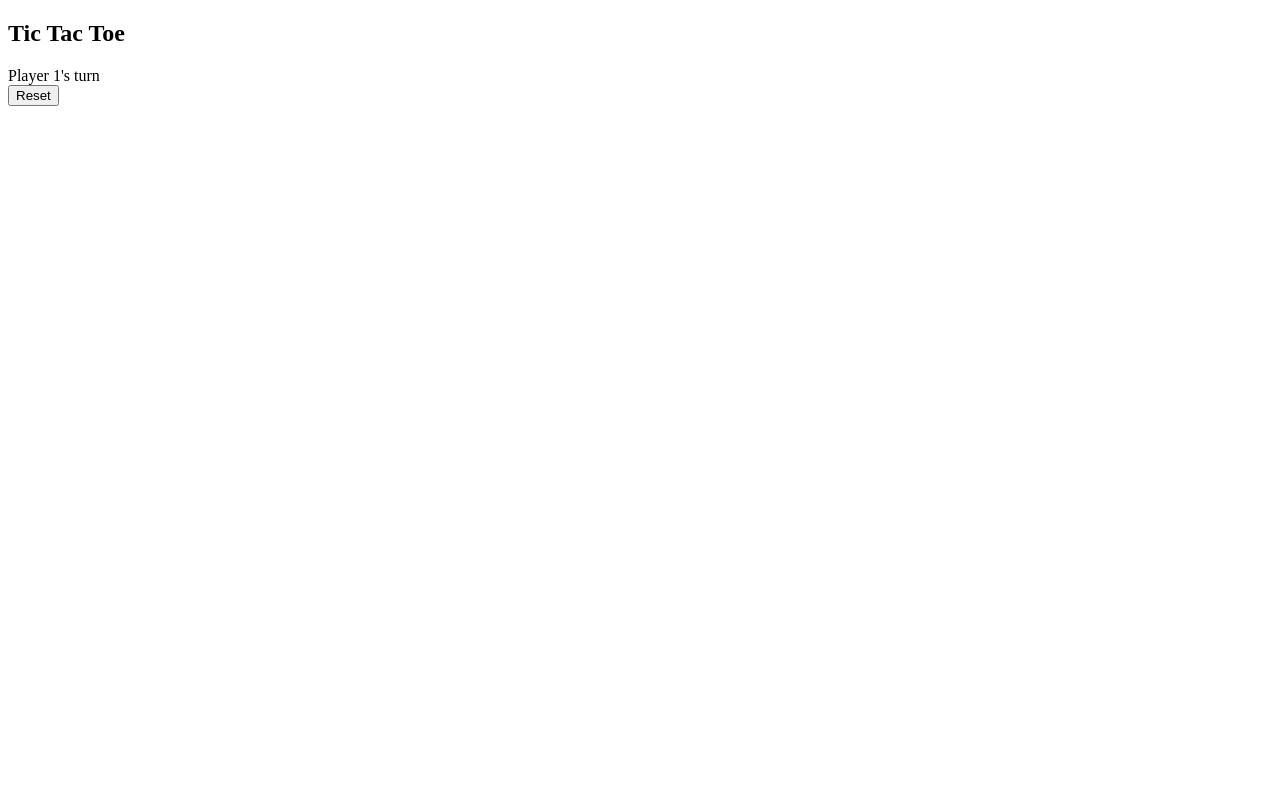
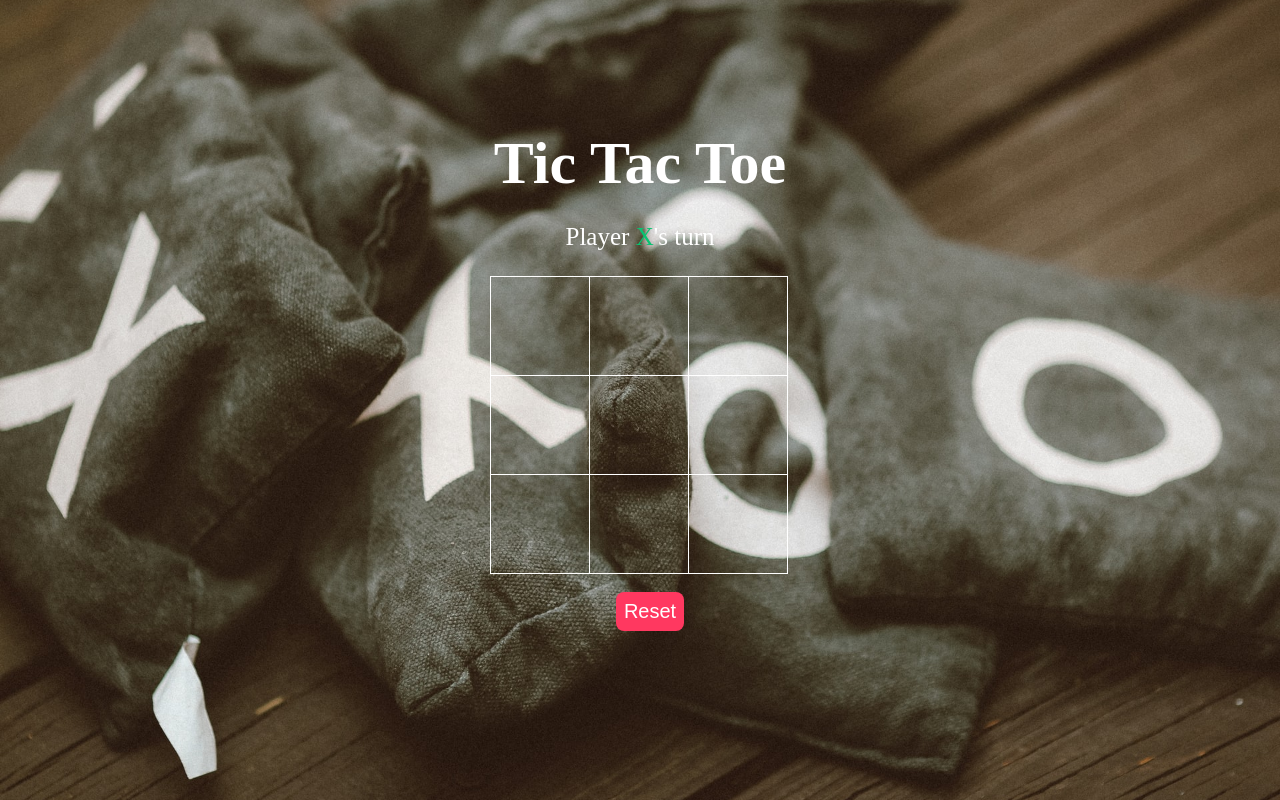
Before and after one commit to mohammadmehdikarimi/tic-tac-toe-Game, a plain HTML site: page index.html in a window 1280 px wide. Both pictures are taken after a click on the button "Reset". Drawn offline with Linux system fonts and the light colour scheme.

Commit message:
complete code

```diff
--- a/index.html
+++ b/index.html
@@ -8,29 +8,30 @@
     <title>Tic-Tac-Toe</title>
 </head>
 <body>
-    <main class="container">
+    <main class="background">
         <section class="title">
             <h1>Tic Tac Toe</h1>
         </section>
         <section class="display">
-            Player <span class="display-player playerX">1</span>'s turn
+            Player <span class="display-player playerX">X</span>'s turn
         </section>
-        <section class="game">
-            <div class="title"></div>
-            <div class="title"></div>
-            <div class="title"></div>
-            <div class="title"></div>
-            <div class="title"></div>
-            <div class="title"></div>
-            <div class="title"></div>
-            <div class="title"></div>
-            <div class="title"></div>
+        <section class="container">
+            <div class="tile"></div>
+            <div class="tile"></div>
+            <div class="tile"></div>
+            <div class="tile"></div>
+            <div class="tile"></div>
+            <div class="tile"></div>
+            <div class="tile"></div>
+            <div class="tile"></div>
+            <div class="tile"></div>
         </section>
         <section class="display announcer hide"></section>
-        <section class="button">
+        <section class="controls">
             <button id="reset">Reset</button>
         </section>
     </main>
+</body>
     <script src="index.js"></script>
 </body>
 </html>
--- a/index.js
+++ b/index.js
@@ -0,0 +1,116 @@
+window.addEventListener('DOMContentLoaded', () => {
+    const tiles = Array.from(document.querySelectorAll('.tile'));
+    const playerDisplay = document.querySelector('.display-player');
+    const resetButton = document.querySelector('#reset');
+    const announcer = document.querySelector('.announcer');
+
+    let board = ['', '', '', '', '', '', '', '', ''];
+    let currentPlayer = 'X';
+    let isGameActive = true;
+
+    const PLAYERX_WON = 'PLAYERX_WON';
+    const PLAYERO_WON = 'PLAYERO_WON';
+    const TIE = 'TIE';
+
+    const winningConditions = [
+        [0, 1, 2],
+        [3, 4, 5],
+        [6, 7, 8],
+        [0, 3, 6],
+        [1, 4, 7],
+        [2, 5, 8],
+        [0, 4, 8],
+        [2, 4, 6]
+    ];
+
+    function handleResultValidation() {
+        let roundWon = false;
+        for (let i = 0; i <= 7; i++) {
+            const winCondition = winningConditions[i];
+            const a = board[winCondition[0]];
+            const b = board[winCondition[1]];
+            const c = board[winCondition[2]];
+            if (a === '' || b === '' || c === '') {
+                continue;
+            }
+            if (a === b && b === c) {
+                roundWon = true;
+                break;
+            }
+        }
+
+    if (roundWon) {
+            announce(currentPlayer === 'X' ? PLAYERX_WON : PLAYERO_WON);
+            isGameActive = false;
+            return;
+        }
+
+    if (!board.includes(''))
+        announce(TIE);
+    }
+
+    const announce = (type) => {
+        switch(type){
+            case PLAYERO_WON:
+                announcer.innerHTML = 'Player <span class="playerO">O</span> Won';
+                break;
+            case PLAYERX_WON:
+                announcer.innerHTML = 'Player <span class="playerX">X</span> Won';
+                break;
+            case TIE:
+                announcer.innerText = 'Tie';
+        }
+        announcer.classList.remove('hide');
+    };
+
+    const isValidAction = (tile) => {
+        if (tile.innerText === 'X' || tile.innerText === 'O'){
+            return false;
+        }
+
+        return true;
+    };
+
+    const updateBoard =  (index) => {
+        board[index] = currentPlayer;
+    }
+
+    const changePlayer = () => {
+        playerDisplay.classList.remove(`player${currentPlayer}`);
+        currentPlayer = currentPlayer === 'X' ? 'O' : 'X';
+        playerDisplay.innerText = currentPlayer;
+        playerDisplay.classList.add(`player${currentPlayer}`);
+    }
+
+    const userAction = (tile, index) => {
+        if(isValidAction(tile) && isGameActive) {
+            tile.innerText = currentPlayer;
+            tile.classList.add(`player${currentPlayer}`);
+            updateBoard(index);
+            handleResultValidation();
+            changePlayer();
+        }
+    }
+
+    const resetBoard = () => {
+        board = ['', '', '', '', '', '', '', '', ''];
+        isGameActive = true;
+        announcer.classList.add('hide');
+
+        if (currentPlayer === 'O') {
+            changePlayer();
+        }
+
+        tiles.forEach(tile => {
+            tile.innerText = '';
+            tile.classList.remove('playerX');
+            tile.classList.remove('playerO');
+        });
+    }
+
+    tiles.forEach( (tile, index) => {
+        tile.addEventListener('click', () => userAction(tile, index));
+    });
+
+    resetButton.addEventListener('click', resetBoard);
+});
--- a/styles.css
+++ b/styles.css
@@ -0,0 +1,92 @@
+* {
+    margin: 0;
+    padding: 0;
+    box-sizing: border-box;
+}
+
+body {
+    height: 100%;
+    background-image: url('background\ image.jpg');
+    background-repeat: no-repeat;
+    background-attachment: fixed;
+    background-position: center;
+    background-size: cover;
+}
+
+.background {
+    height: 100vh;
+    padding-top: 1px;
+}
+
+.title {
+    color: white;
+    text-align: center;
+    font-size: 40px;
+    margin-top: 10%;
+}
+
+.display {
+    color: white;
+    font-size: 25px;
+    text-align: center;
+    margin-top: 1em;
+    margin-bottom: 1em;
+}
+
+.hide {
+    display: none;
+}
+
+.container {
+    margin: 0 auto;
+    display: grid;
+    grid-template-columns: 33% 33% 33%;
+    grid-template-rows: 33% 33% 33%;
+    max-width: 300px;
+
+}
+
+.tile {
+    border: 1px solid white;
+    min-width: 100px;
+    min-height: 100px;
+    display: flex;
+    justify-content: center;
+    align-items: center;
+    font-size: 50px;
+    cursor: pointer;
+}
+
+.playerX {
+    color: #09C372;
+}
+
+.playerO {
+    color: #498AFB;
+}
+
+.controls {
+    display: flex;
+    flex-direction: row;
+    justify-content: center;
+    align-items: center;
+    margin-top: 1em;
+}
+
+.controls button {
+    color: white;
+    padding: 8px;
+    border-radius: 8px;
+    border: none;
+    font-size: 20px;
+    margin-left: 1em;
+    cursor: pointer;
+}
+
+.restart {
+    background-color: #498AFB;
+}
+
+#reset {
+    background-color: #FF3860;
+}
```
